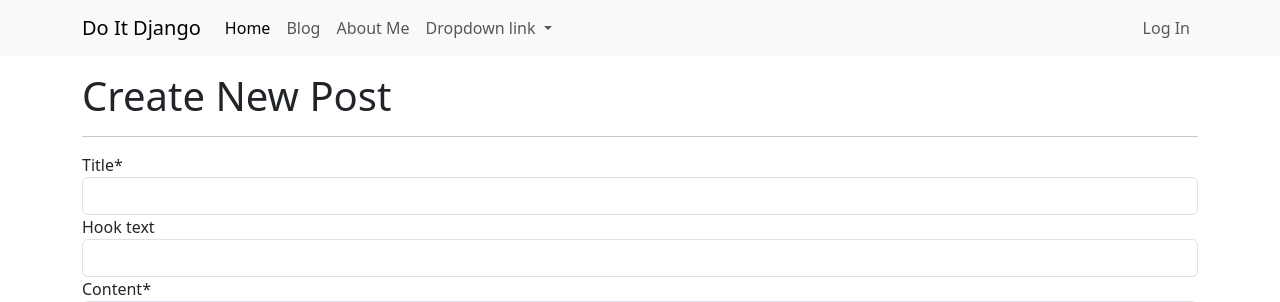
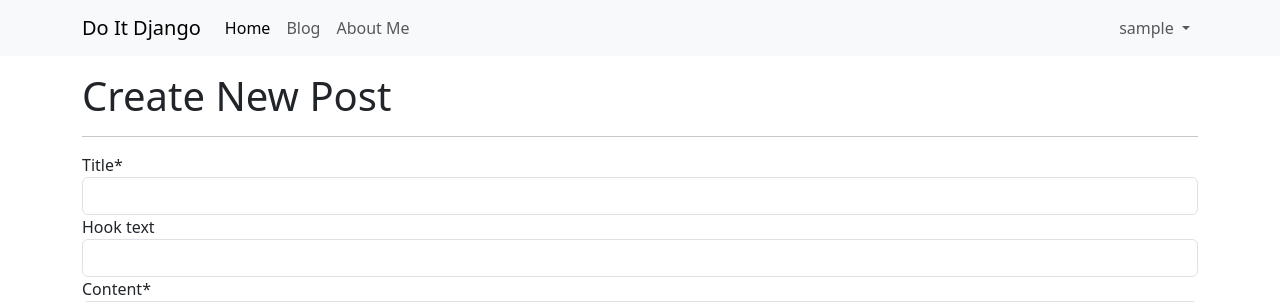
Before and after one commit to TenJeong/Django-Bootstrap-Webservice, a Django app: page /blog/create_post/ in a window 1280 px wide. Shown: the top 302 px of the page. Run offline with Django 4.2, Linux system fonts and the light colour scheme; the visitor is signed in with stand-in values (Sample User, id 1); data that the repository does not hold is empty; some libraries are stand-ins or nearby versions.

Commit message:
Add log-in with google

```diff
--- a/blog/templates/blog/navbar.html
+++ b/blog/templates/blog/navbar.html
@@ -1,3 +1,5 @@
+{% load socialaccount %}
+
 <nav class="navbar navbar-expand-lg navbar-light bg-light">
             <div class="container">
               <a class="navbar-brand" href="/">Do It Django</a>
@@ -15,23 +17,25 @@
                   <li class="nav-item">
                     <a class="nav-link" href="/about_me/">About Me</a>
                   </li>
-                  <li class="nav-item dropdown">
-                    <a class="nav-link dropdown-toggle" href="#" role="button" data-bs-toggle="dropdown" aria-expanded="false">
-                      Dropdown link
-                    </a>
-                    <ul class="dropdown-menu">
-                      <li><a class="dropdown-item" href="#">Action</a></li>
-                      <li><a class="dropdown-item" href="#">Another action</a></li>
-                      <li><a class="dropdown-item" href="#">Something else here</a></li>
-                    </ul>
-                  </li>
+
                 </ul>
                 <ul class="navbar-nav ms-auto">
+                    {% if user.is_authenticated %}
+                    <li class="nav-item dropdown">
+                        <a class="nav-link dropdown-toggle" href="#" id="navbarDropdownMenuLink" role="button" data-bs-toggle="dropdown" aria-haspopup="true" aria-expanded="false">
+                            {{ user.username }}
+                        </a>
+                        <div class="dropdown-menu" aria-labelledby="navbarDropdownMenuLink">
+                            <a class="dropdown-item" href="/accounts/logout/">Log Out</a>
+                        </div>
+                    </li>
+                    {% else %}
                     <li class="nav-item">
                         <a class="nav-link" href="#" data-bs-toggle="modal" data-bs-target="#loginModal">
                             Log In
                         </a>
                     </li>
+                    {% endif %}
                 </ul>
               </div>
             </div>
@@ -50,15 +54,15 @@
                     <div class="modal-body">
                         <div class="row">
                             <div class="d-grid col-6">
-                                <button type="button" class="btn btn-outline-dark btn-sm">Log in with Google</button>
+                                <a role="button" class="btn btn-outline-dark btn-sm" href="{% provider_login_url 'google' %}">Log in with Google</a>
                             </div>
                             <div class="d-grid col-6">
-                                <button type="button" class="btn btn-outline-dark btn-block btn-sm">Log in with E-mail</button>
+                                <a role="button" class="btn btn-outline-dark btn-block btn-sm" href="/accounts/login/">Log in with Username</a>
                             </div>
                         </div>
                         <div class="row">
                             <div class="d-grid col-6">
-                                <button type="button" class="btn btn-outline-dark btn-sm">Log in with E-mail</button>
+                                <a role="button" class="btn btn-outline-dark btn-sm" href="/accounts/signup/">Sign Up with E-mail</a>
                             </div>
                         </div>
                     </div>
--- a/django_bootstrap_web_prj/urls.py
+++ b/django_bootstrap_web_prj/urls.py
@@ -24,6 +24,7 @@ urlpatterns = [
     path('blog/', include('blog.urls')),
     path('admin/', admin.site.urls),
     path('markdownx/', include('markdownx.urls')),
+    path('accounts/', include('allauth.urls')),
     path('', include('single_pages.urls')),
 ]
 
```
Also changed, not shown: django_bootstrap_web_prj/settings.py (+16 -0 lines).
